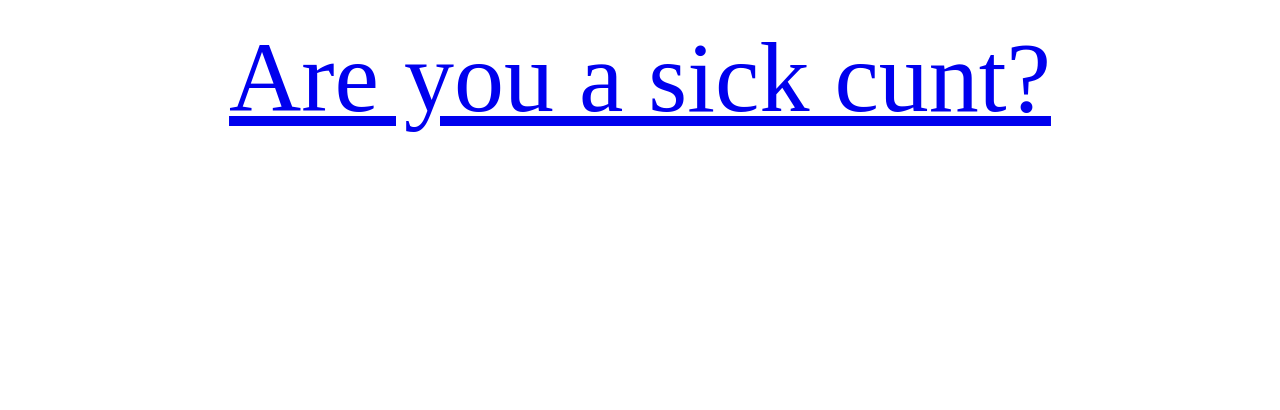
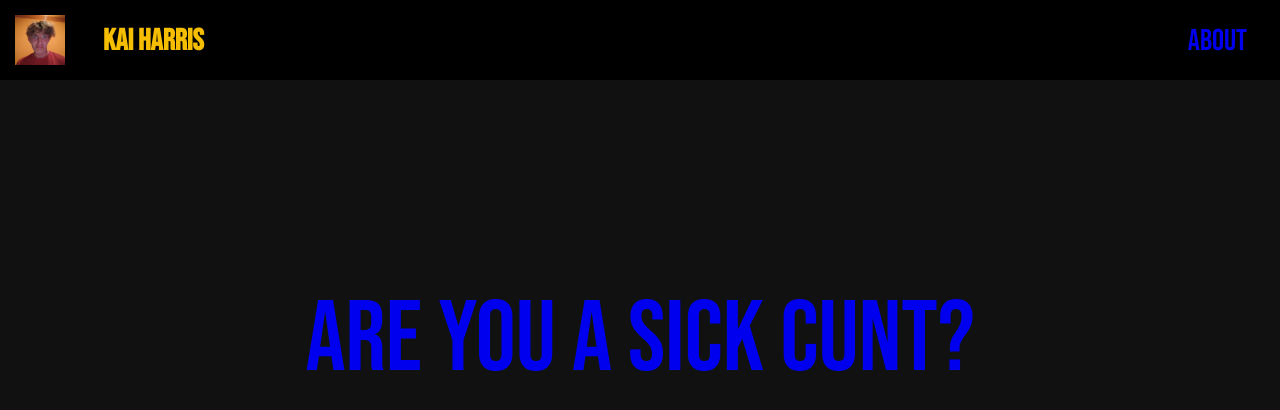
Before and after one commit to KaiHarris1/KaiHarris1.github.io, a plain HTML site: page index.html in a window 1280 px wide. Drawn offline with Linux system fonts and the light colour scheme.

Commit message:
Added header and some styling

```diff
--- a/index.css
+++ b/index.css
@@ -1,6 +1,11 @@
+@import url('https://fonts.googleapis.com/css2?family=Bebas+Neue&display=swap');
+
 body {
+    margin: 0;
+    font-family: "Bebas Neue";
+    color: #F6BE00;
+    background-color: #111;
     text-align: center;
-
 }
 
 h1 {
@@ -14,11 +19,52 @@ h2 {
     margin: 20px auto;
 }
 
+h3 {
+    margin: 0px;
+}
+
 p {
     margin: auto auto;
 }
 
-img {
-    margin: 20px auto;
-    display: block;
+header {
+    padding-left: 0px;
+    padding-right: 10px;
+    position: relative;
+    background-color: black;
+    height:80px;
 }
+
+img.logo {
+    width: 50px;
+}
+
+a {
+    text-decoration: none;
+}
+
+a:visited {
+    color: #F6BE00;
+}
+
+a.logo {
+    padding: 15px;
+}
+
+.bar-item-left {
+    float: left;
+    padding: 23px;
+}
+
+.bar-item-right {
+    float: right;
+    padding: 23px;
+}
+
+.bar-text {
+    font-size: 30px;
+}
+
+.main-banner {
+    margin-top: 200px;
+}
--- a/index.html
+++ b/index.html
@@ -6,7 +6,14 @@
   </head>
 
   <body>
-    <h2 ><a href="./about.html">Are you a sick cunt?</a></h2>
+    <header>
+      <a class = "bar-item-left logo" href="./index.html"><img class ="logo" src="./images/kai-photo.jpg"/></a>
+      <h3 class = "bar-item-left bar-text">Kai Harris</h3>
+      <a class = "bar-item-right bar-text" href="./about.html">About</a>
+    </header>
+    <div class ="main-banner">
+      <a href="./about.html"><h2>Are you a sick cunt?</h2></a>
+    </div>
   </body>
 
 </html>
```
Also changed, not shown: about.html (+5 -0 lines).
